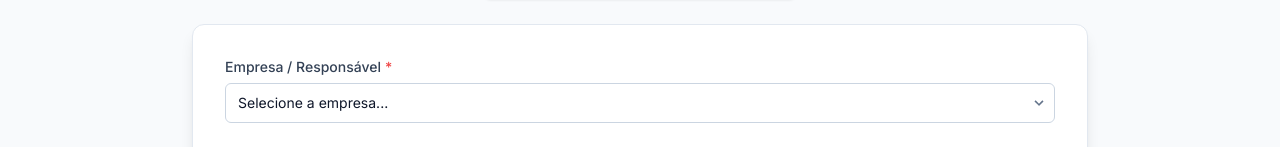
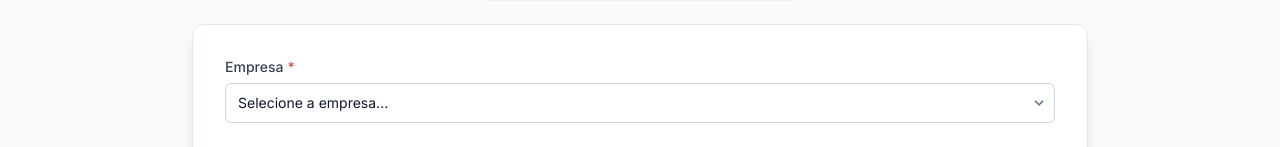
Before and after one commit to Noguchi2004/gestao-de-certidoes, a React (Vite) app: page / in a window 1280 px wide. Shown: the part 254-401 px from the top of the page. Built offline with nearby package versions, Linux system fonts and the light colour scheme.

Commit message:
Update App.tsx

```diff
--- a/App.tsx
+++ b/App.tsx
@@ -257,7 +257,7 @@ export default function App() {
                   {/* Empresa */}
                   <div className="col-span-1 md:col-span-2">
                     <Select
-                      label="Empresa / Responsável"
+                      label="Empresa"
                       name="empresa"
                       value={formData.empresa}
                       onChange={handleChange}
```
